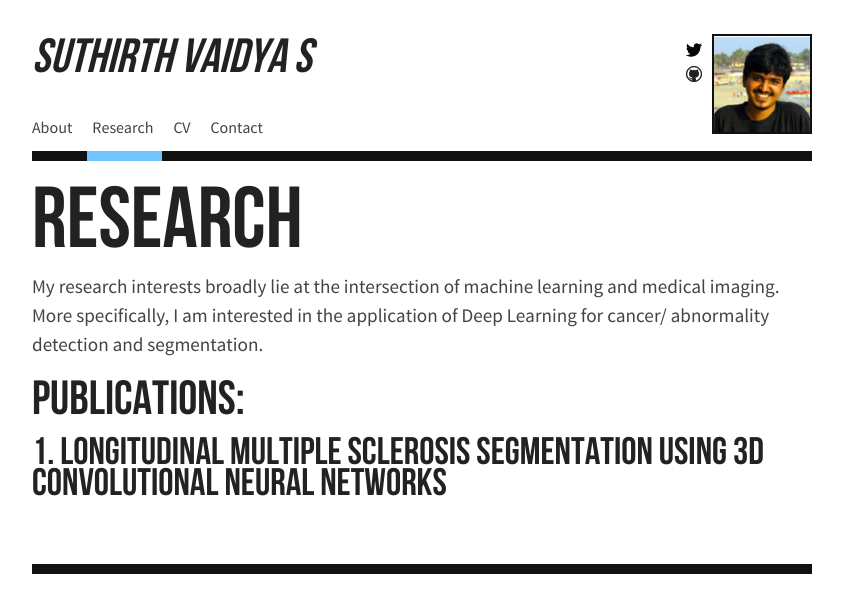
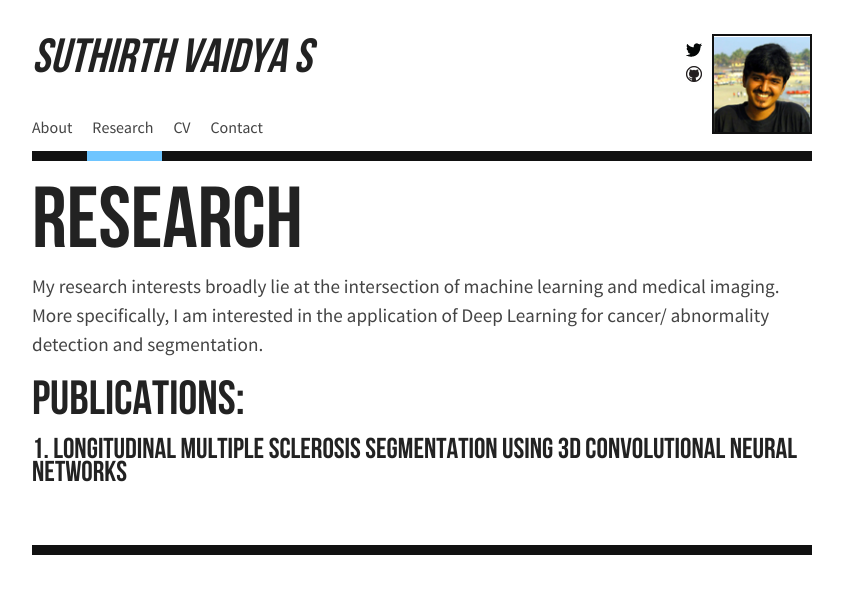
Before and after one commit to suthirth/suthirth.github.io, a Jekyll site: the page built from research/index.html, in a window 1280 px wide. Shown: the top 613 px of the page, without its empty margins (218-1061 px from the left). Built offline with Jekyll 4.4.1, drawn with Linux system fonts in a browser that asks for light colours.

Commit message:
Update mobile.css

```diff
--- a/css/mobile.css
+++ b/css/mobile.css
@@ -43,7 +43,7 @@ h4 {
   font-size: 2.5em; }
 
 h5 {
-  font-size: 2em; }
+  font-size: 1.5em; }
 
 h1.hero {
   font-size: 4.5em;
```
